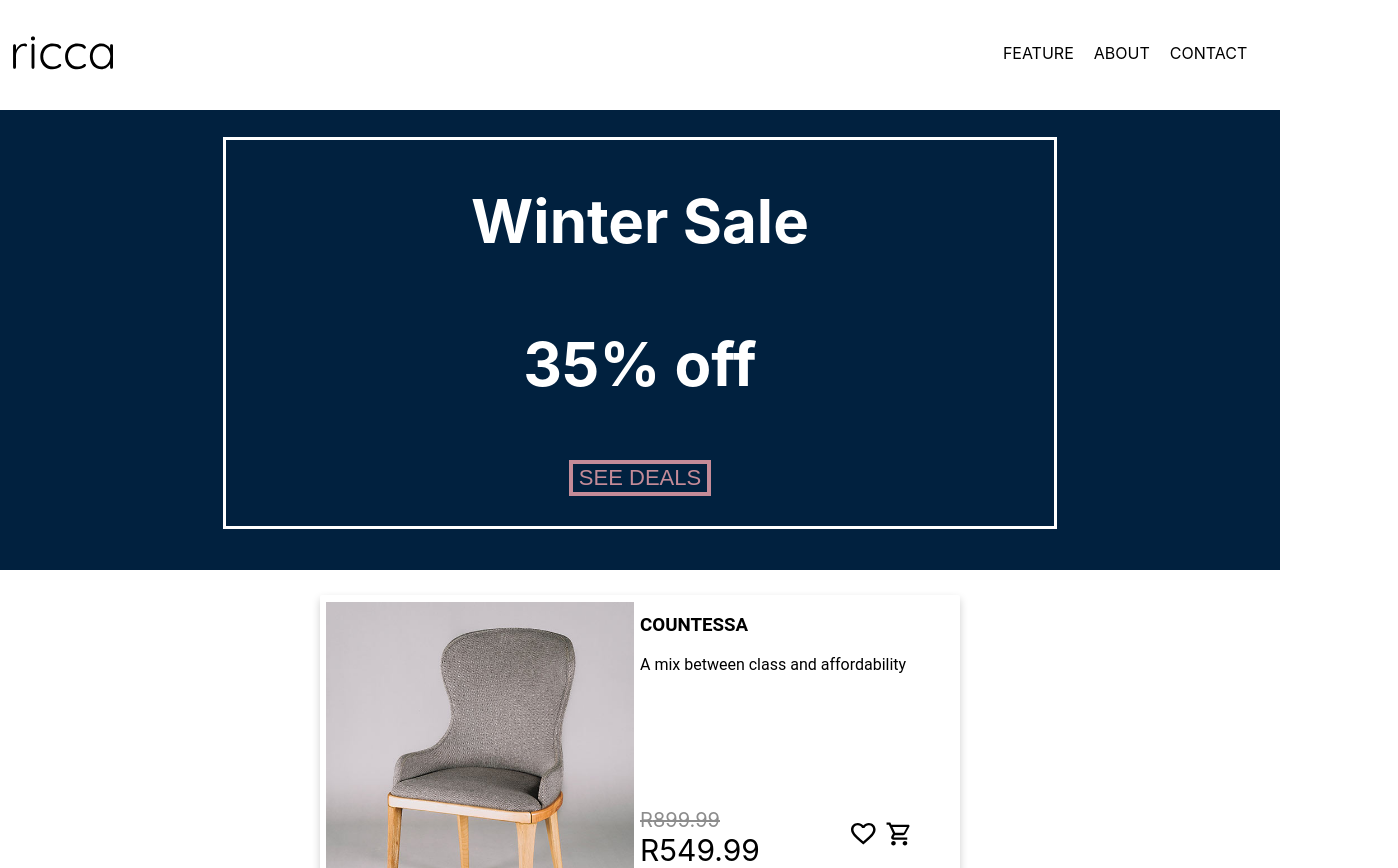
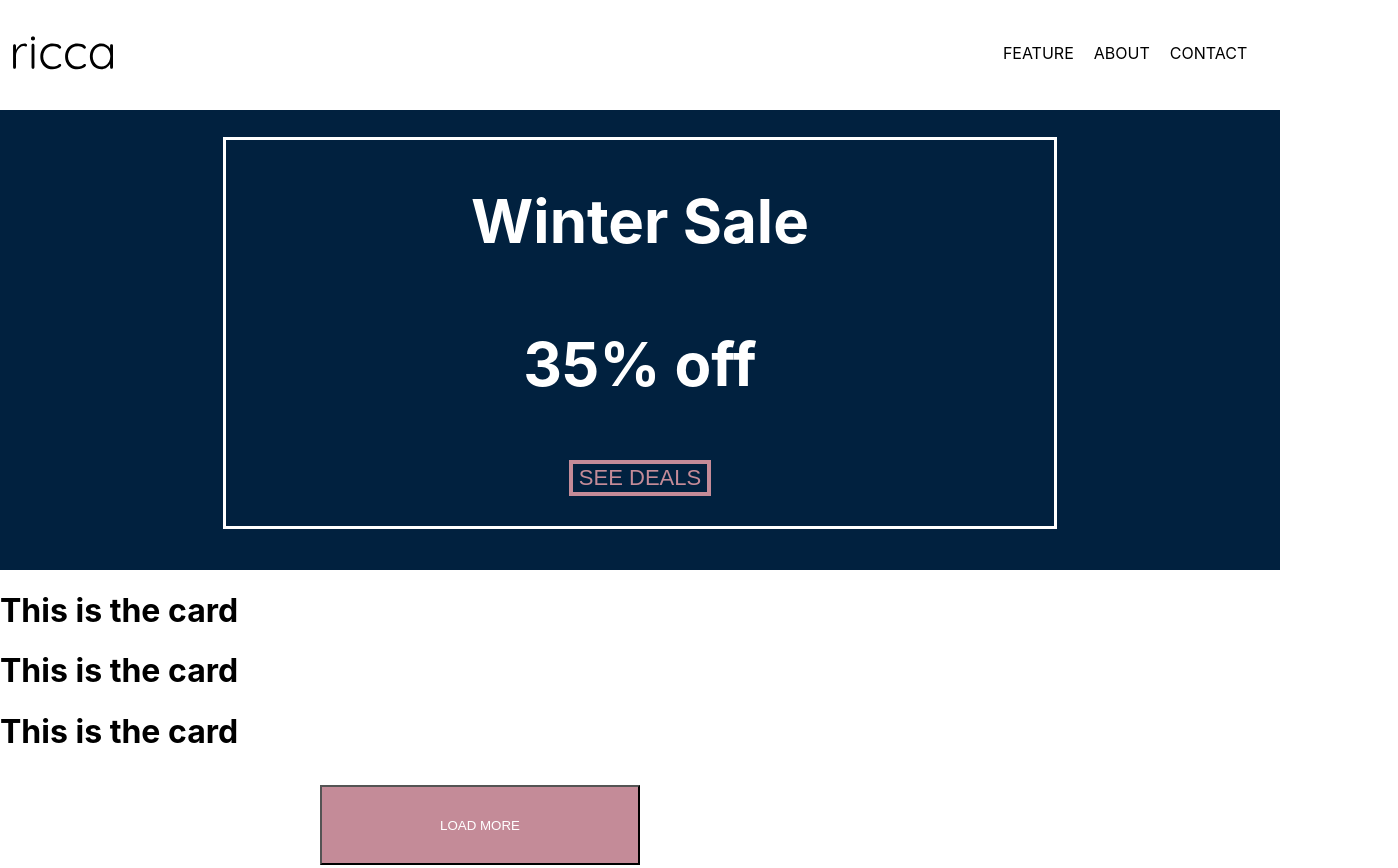
Before and after one commit to douglas86/fedsa-project-1-nextjs, a Next.js app: page / in a window 1280 px wide. Shown: the top 868 px of the page, 1398 px wide, since content can reach past the window. Built offline with nearby package versions, Linux system fonts and the light colour scheme.

Commit message:
Send a 3 items from Get data to Card comp

```diff
--- a/components/Card.jsx
+++ b/components/Card.jsx
@@ -3,9 +3,12 @@ import styles from '../public/static/css/components/Card.module.css';
 import { Getter } from './api';
 
 const Card = ({ props }) => {
+    console.log('props', props);
+
     return (
         <div>
-            {props !== undefined
+            <h1>This is the card</h1>
+            {/* {props !== undefined
                 ? Object.values(props.data).map((item) => (
                       <div key={item.ObjectId} className={styles.card}>
                           <div className={styles.image}>
@@ -54,7 +57,7 @@ const Card = ({ props }) => {
                           </div>
                       </div>
                   ))
-                : null}
+                : null} */}
         </div>
     );
 };
--- a/pages/index.jsx
+++ b/pages/index.jsx
@@ -3,15 +3,45 @@ import styles from '../public/static/css/pages/index.module.css';
 import Banner from '../components/Banner';
 import Card from '../components/Card';
 import { Getter } from '../components/api';
+import { useState } from 'react';
 
 const Home = () => {
     const Get = Getter('/api/card');
+    const [count, setCount] = useState(0);
+
+    // let arr = ['java', 'javascript', 'nodejs', 'php'];
+
+    // console.log('keys', arr.slice(0, 2));
+
+    // arr.slice(0, 2).forEach((item) => {
+    //     console.log('item', item);
+    // });
+
+    console.log('Button clicked: ', count);
+    console.log(
+        'type',
+        Get !== undefined
+            ? Object.entries(Get.data)
+                  .slice(count, count + 3)
+                  .map(([key, values]) => console.log('items', values))
+            : null
+    );
 
     return (
         <>
             <Banner />
-            <Card props={Get} />
-            <button className={styles.button}>LOAD MORE</button>
+            {Get !== undefined
+                ? Object.entries(Get.data)
+                      .slice(count, count + 3)
+                      .map(([key, values]) => <Card key={key} props={values} />)
+                : null}
+            {/* <Card props={Get} /> */}
+            <button
+                onClick={() => (count >= 6 ? setCount(0) : setCount(count + 3))}
+                className={styles.button}
+            >
+                LOAD MORE
+            </button>
         </>
     );
 };
--- a/public/static/css/pages/index.module.css
+++ b/public/static/css/pages/index.module.css
@@ -5,9 +5,9 @@
     position: relative;
     color: white;
     background-color: #c48b98;
-    width: 374px;
+    width: 25%;
     height: 80px;
-    margin: 1% 40%;
+    margin: 1% 25%;
 }
 
 @media (max-width: 1000px) {
```
